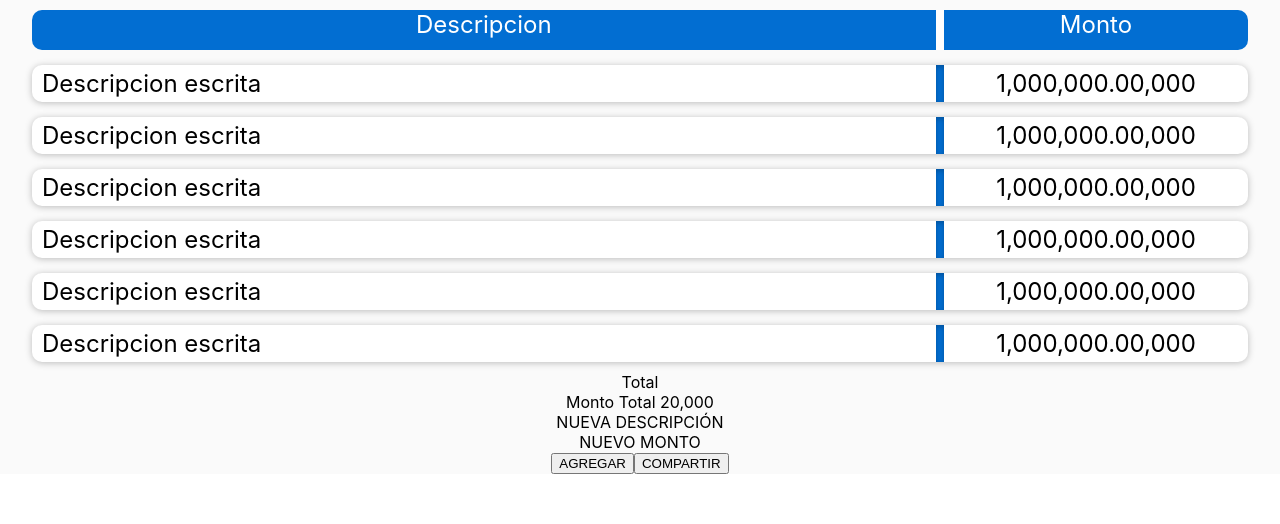
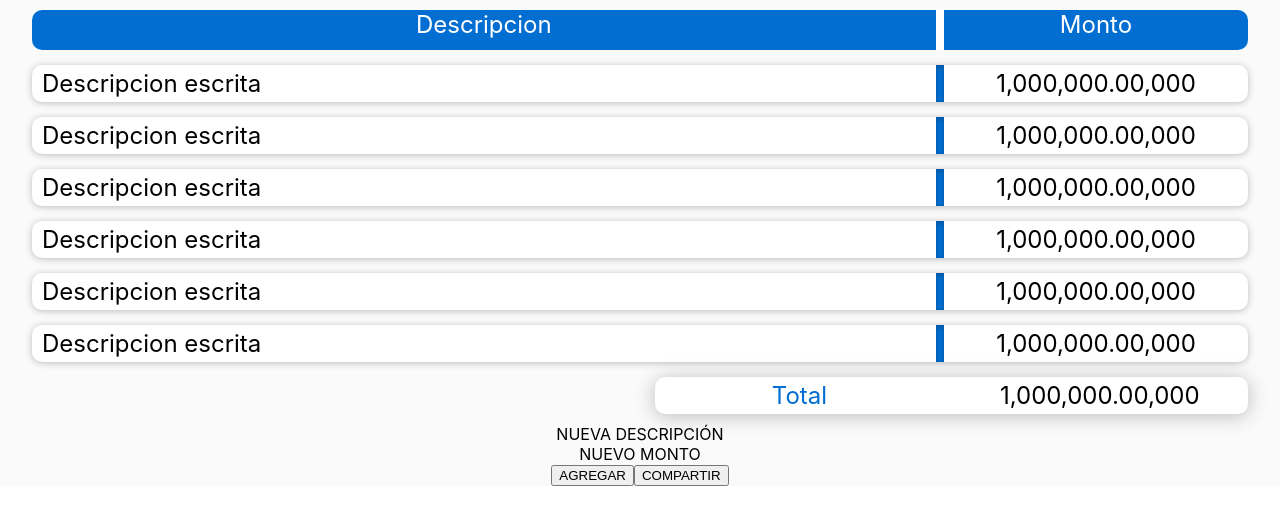
Before and after one commit to moctezumadaniel/MDTickets, a React (Create React App) app: page / in a window 1280 px wide. Shown: the top 524 px of the page. Built offline with nearby package versions, Linux system fonts and the light colour scheme.

Commit message:
initial style of the total component

```diff
--- a/src/Total.css
+++ b/src/Total.css
@@ -0,0 +1,43 @@
+.ContainerTotalComponent{
+    display: flex;
+    justify-content: center;
+    justify-content: flex-end;
+    margin-right: 2.5%;
+}
+.ContainerTotal{
+    background-color: white;
+    display: flex;
+    flex-direction: row;
+    justify-content: flex-end;
+    margin-top: 5px;
+    margin-bottom: 10px;
+    width: 47.5%;
+    border-radius: 10px;
+    box-shadow: 0px 2px 20px rgba(0, 0, 0, 0.25);
+    padding: 0;
+
+}
+
+.TicketTotalDescription{
+    color: #026ED2;
+    min-width: 50%;
+    font-size: x-large;
+    align-self: center;
+    justify-content: center;
+    padding:4px;
+    padding-left: 10px;
+
+}
+.TicketTotalSplit{
+    background-color: #026ED2;
+    width: 1.4%;
+    box-shadow: inset 0px 2px 5px rgba(0, 0, 0, 0.25);
+}
+
+.TicketTotalAmount{
+    color: black;
+    font-size:x-large;
+    text-align: center;
+    align-self: center;
+    min-width: 50%;
+}
--- a/src/Total.js
+++ b/src/Total.js
@@ -1,9 +1,12 @@
 import "./Total.css"
 function Total (){
     return(
-        <div>
-            <div>Total</div>
-            <div>Monto Total 20,000</div>
+        <div className="ContainerTotalComponent">
+            <div className="ContainerTotal">
+                <div className="TicketTotalDescription">Total</div>
+                <div className="TicketTotalAmount">1,000,000.00,000
+</div>
+            </div>
         </div>
     );
 }
```
